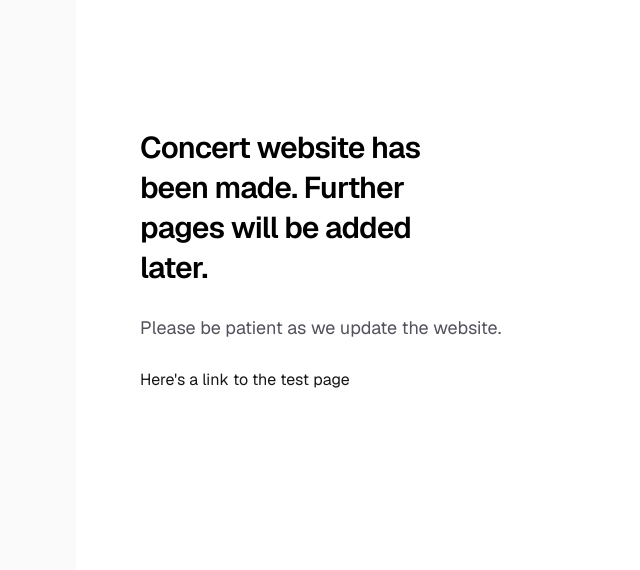
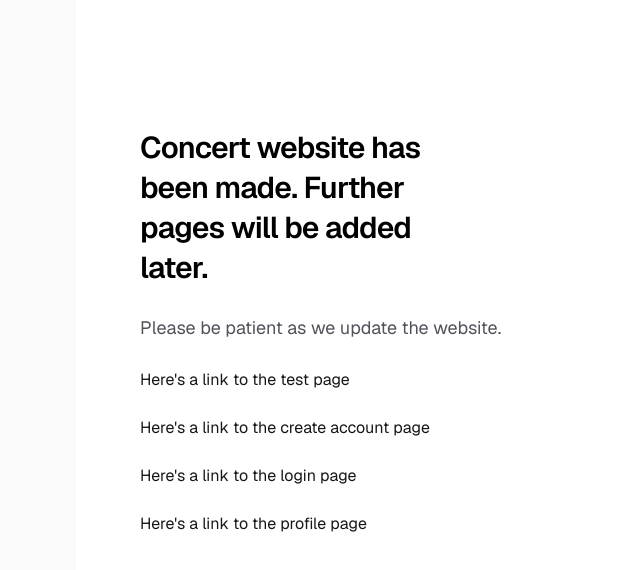
Before and after one commit to MickNate/concert_project, a Next.js app: page / in a window 1280 px wide. Shown: the top 570 px of the page, without its empty margins (180-820 px from the left). Built offline with nearby package versions, Linux system fonts and the light colour scheme.

Commit message:
added other pages and linked to them.

```diff
--- a/app/create/page.tsx
+++ b/app/create/page.tsx
@@ -0,0 +1,7 @@
+export default function Home(){
+    return (
+        <p>
+            This page will be for creating a new account.
+        </p>
+    );
+}
--- a/app/login/page.tsx
+++ b/app/login/page.tsx
@@ -0,0 +1,7 @@
+export default function Home(){
+    return (
+        <p>
+            This page will be for existing users to login.
+        </p>
+    );
+}
--- a/app/page.tsx
+++ b/app/page.tsx
@@ -13,6 +13,9 @@ export default function Home() {
             Please be patient as we update the website.
           </p>
           <a href="/testpage">Here's a link to the test page</a>
+          <a href="/create">Here's a link to the create account page</a>
+          <a href="/login">Here's a link to the login page</a>
+          <a href="/profile/ownerview">Here's a link to the profile page</a>
         </div>
       </main>
     </div>
--- a/app/profile/guestview/page.tsx
+++ b/app/profile/guestview/page.tsx
@@ -0,0 +1,7 @@
+export default function Home(){
+    return (
+        <p>
+            This will be the page for guests to view another's profile.
+        </p>
+    );
+}
--- a/app/profile/ownerview/page.tsx
+++ b/app/profile/ownerview/page.tsx
@@ -0,0 +1,7 @@
+export default function Home(){
+    return (
+        <p>
+            This will be the page for the user to view their profile.
+        </p>
+    );
+}
```
